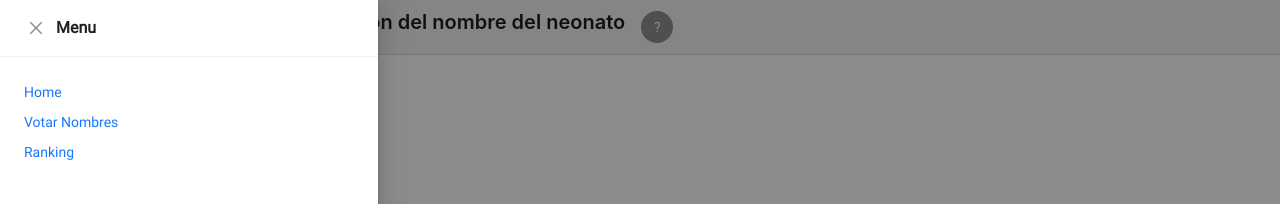
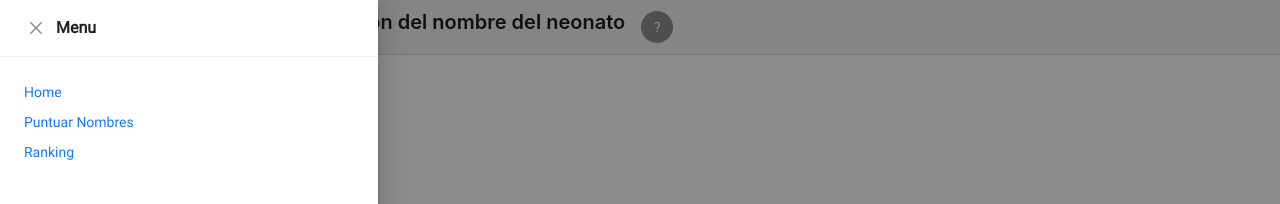
Before and after one commit to francomay3/baby-name-poll, a React (Vite) app: page / in a window 1280 px wide. Both pictures are taken after a click on the element 35 px from the left and 27 px from the top of the page. Shown: the top 204 px of the page. Built offline with nearby package versions, Linux system fonts and the light colour scheme; no server answers; the database is empty.

Commit message:
changed wording to avoid confusions

```diff
--- a/src/components/Header.tsx
+++ b/src/components/Header.tsx
@@ -71,7 +71,7 @@ function Header({
           </Typography.Text>
           <Typography.Text>
             <Link onClick={() => setCollapsed(true)} to={routes.vote}>
-              Votar Nombres
+              Puntuar Nombres
             </Link>
           </Typography.Text>
           <Typography.Text>
--- a/src/components/Main.tsx
+++ b/src/components/Main.tsx
@@ -22,7 +22,7 @@ const Main = () => {
       />
       <Link to={routes.vote}>
         <Button type="primary" size="large">
-          Votar nombres 📝
+          Puntuar nombres 📝
         </Button>
       </Link>
       <Link to={routes.ranking}>
--- a/src/components/NamesList.tsx
+++ b/src/components/NamesList.tsx
@@ -123,7 +123,7 @@ const NamesList = ({
         </Button>
       </Logout>
       <Divider />
-      <Typography.Title level={4}>Como Votar: EJEMPLO</Typography.Title>
+      <Typography.Title level={4}>Como Puntuar: EJEMPLO</Typography.Title>
       <ExampleWrapper>
         <span>Lennartina</span>
         <Explanation>
@@ -155,7 +155,7 @@ const NamesList = ({
         </Explanation>
       </ExampleWrapper>
       <Typography.Title level={5} mark>
-        Podes votar tu preferencia por todos los nombres!
+        Podes dar tu preferencia por todos los nombres!
       </Typography.Title>
       <Typography.Text>
         los mas gustados por la mayoria van a terminar primeros en el ranking!
--- a/src/components/UserDashboard.tsx
+++ b/src/components/UserDashboard.tsx
@@ -34,9 +34,9 @@ const UserDashboard = ({
       <LabelAndText label="Color" text={user?.color || "sin color"} />
       <LabelAndText label="Emoji" text="(funcionalidad en desarrollo 😎)" />
       {/* TODO: Add emoji to user */}
-      <Space>
+      <Space style={{ flexWrap: "wrap" }}>
         <Button type="primary" onClick={() => navigate(routes.vote)}>
-          Seguir votando nombres 📝
+          Seguir puntuando nombres 📝
         </Button>
         <Button
           type="primary"
```
